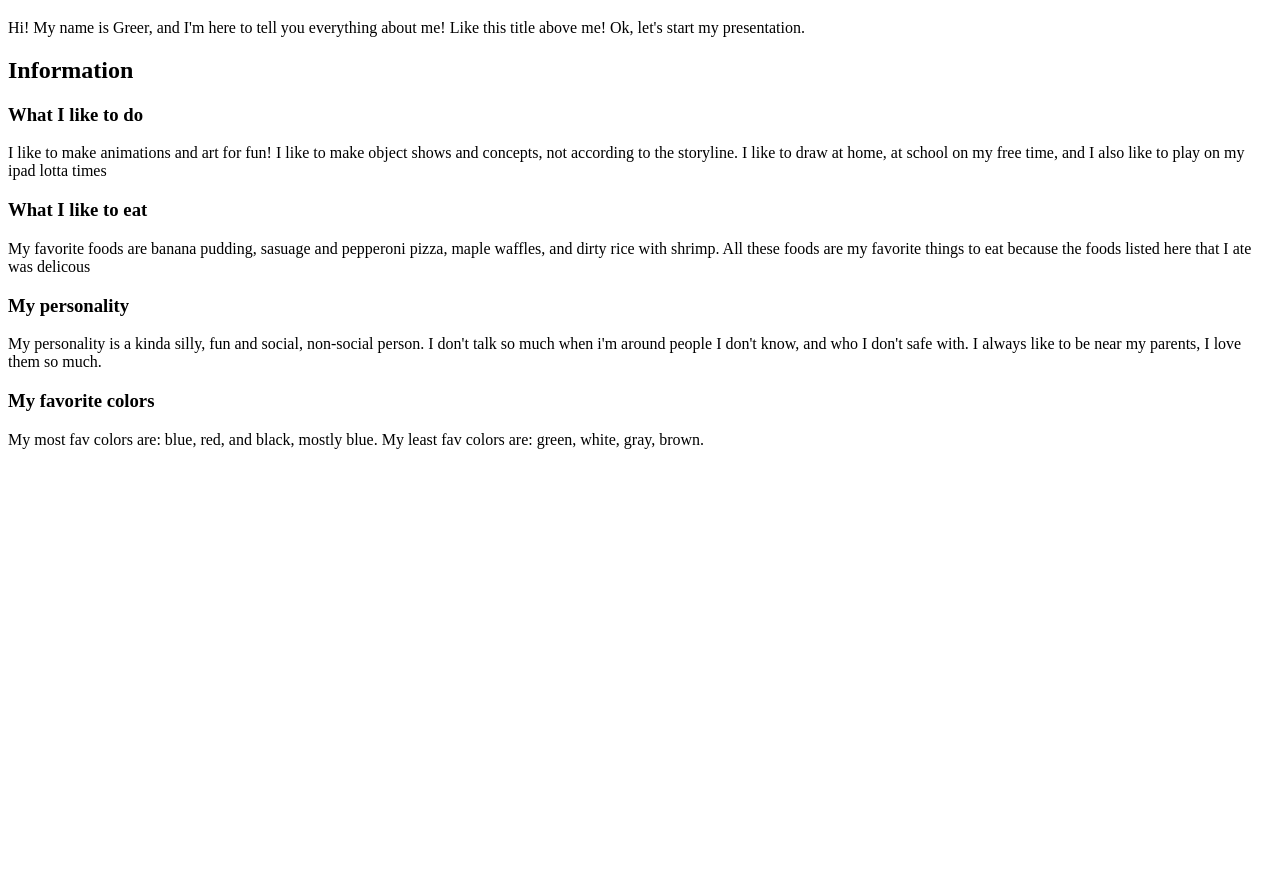
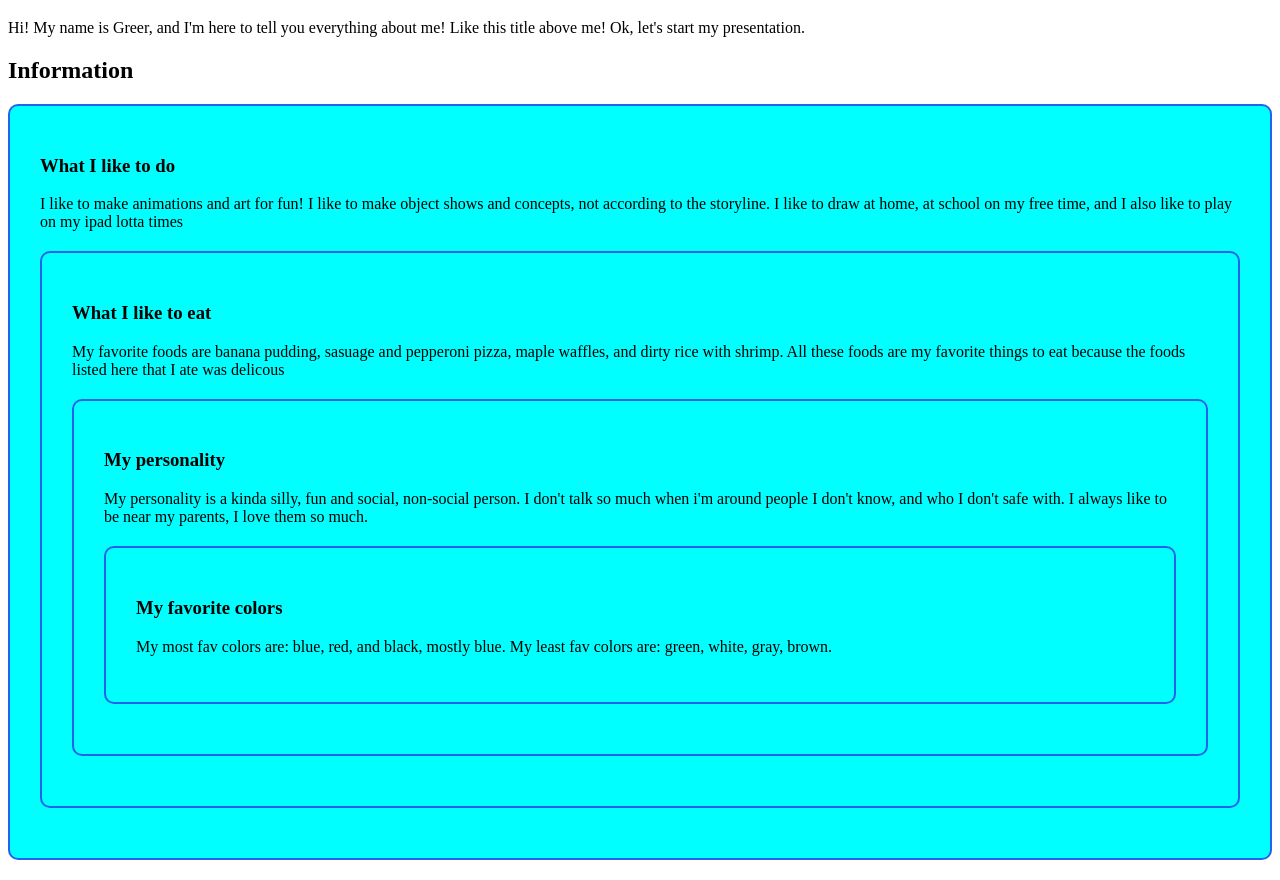
Before and after one commit to greerbluedud22/About-me, a plain HTML site: page index.html in a window 1280 px wide. Shown: the part 61-941 px from the top of the page. Before the commit the page ends 800 px from the top, so only its background shows below. Drawn offline with Linux system fonts and the light colour scheme.

Commit message:
updated styles and index

```diff
--- a/index.html
+++ b/index.html
@@ -10,8 +10,6 @@
 
     <h1>Everything About Me!</h1>
     <p>Hi! My name is Greer, and I'm here to tell you everything about me! Like this title above me! Ok, let's start my presentation.</p>
-
-    <div class="projects-section">
 
     <h2>Information</h2>
 
--- a/styles.css
+++ b/styles.css
@@ -1,6 +1,6 @@
 
 /* Section */
-.project-section {
+.project-box {
     background-color: aqua;
     padding: 30px;
     margin: 20px 0;
```
